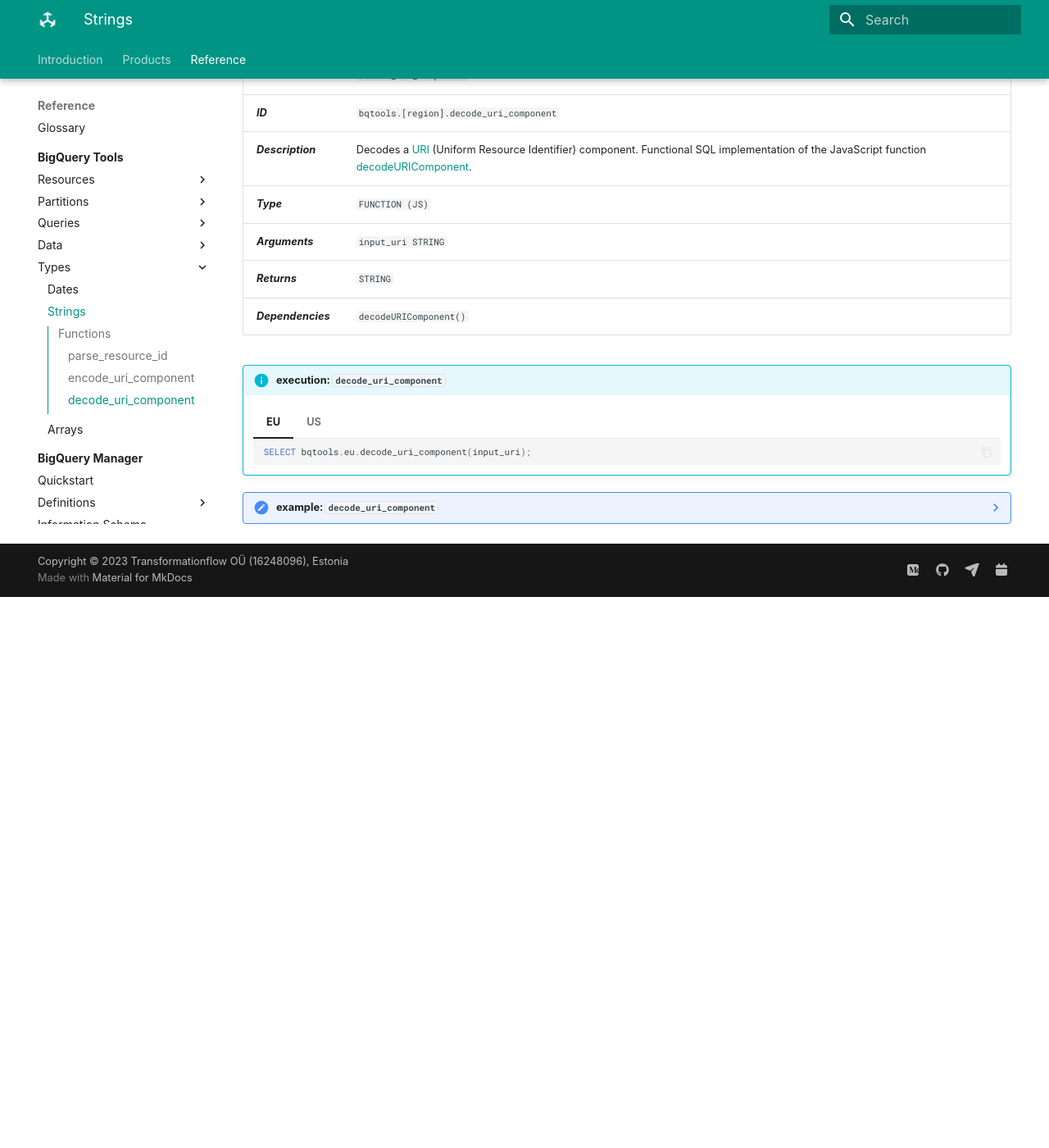
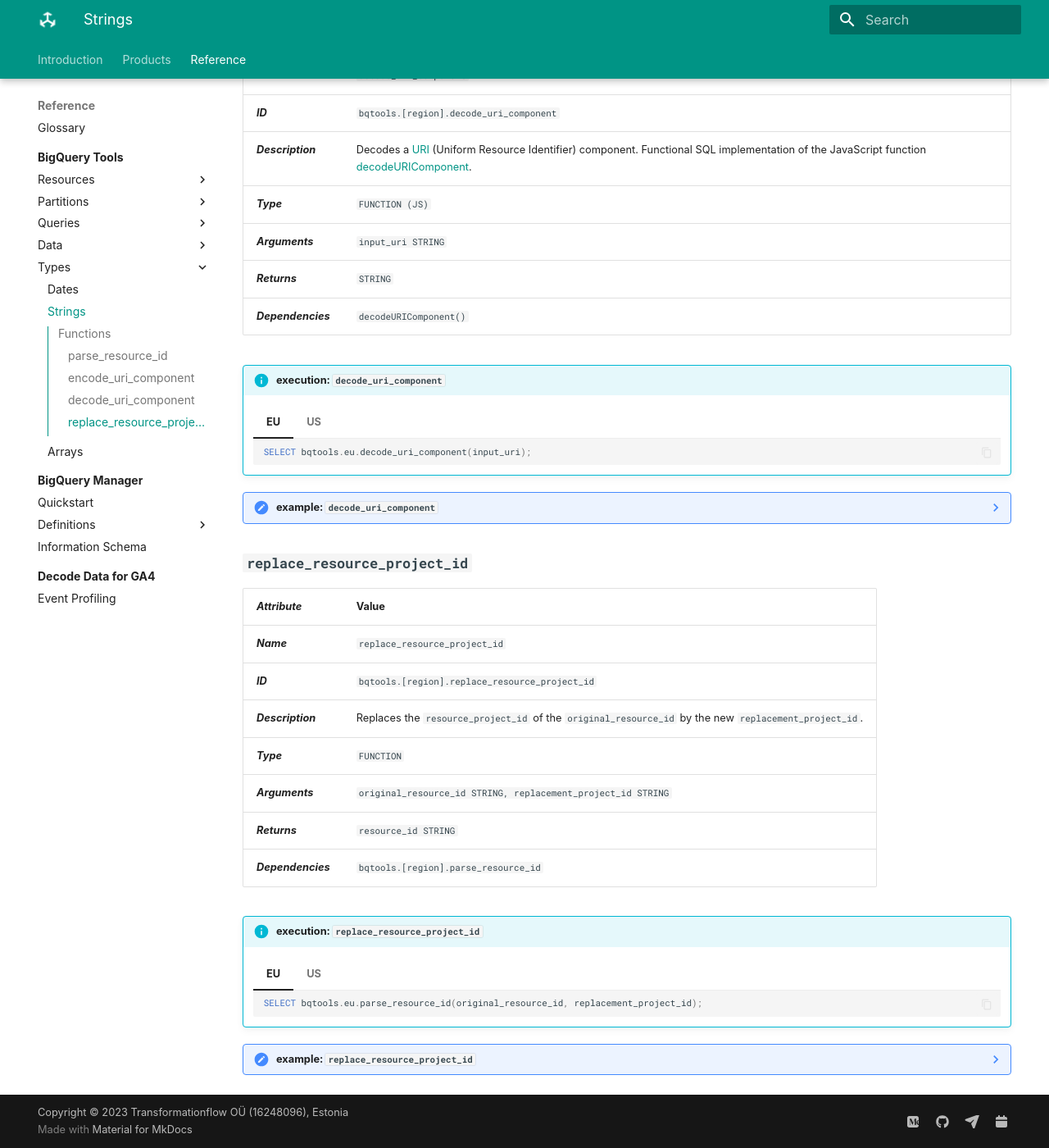
Before and after one commit to transformationflow/transformationflow.github.io, an MkDocs documentation site: the page built from docs/reference/bqtools/types/strings.md, in a window 1280 px wide and 1400 px high, scrolled down 1859 px. Shown: the whole window at 82% size. Built offline with MkDocs 1.6.1 and Material for MkDocs 9.7.7, drawn with Linux system fonts in a browser that asks for light colours; some web fonts are replaced; before the commit the page ends 2587 px from its top, so only the background shows below that.

Commit message:
Added replace_resource_project_id

````diff
--- a/docs/reference/bqtools/types/strings.md
+++ b/docs/reference/bqtools/types/strings.md
@@ -95,3 +95,41 @@
     ```sql
     response: "test?"
     ```
+
+## **`replace_resource_project_id`**
+_**Attribute**_ | Value
+--- | ---
+_**Name**_ | `replace_resource_project_id`
+_**ID**_ | `bqtools.[region].replace_resource_project_id`
+_**Description**_ | Replaces the `resource_project_id` of the `original_resource_id` by the new `replacement_project_id`.
+_**Type**_ | `FUNCTION`
+_**Arguments**_ | `original_resource_id STRING, replacement_project_id STRING`
+_**Returns**_ | `resource_id STRING`
+_**Dependencies**_ | `bqtools.[region].parse_resource_id`
+
+!!! info "execution: `replace_resource_project_id`"
+    === "EU"
+        ```sql
+        SELECT bqtools.eu.parse_resource_id(original_resource_id, replacement_project_id);
+        ```
+
+    === "US"
+        ```sql
+        CALL bqtools.us.parse_resource_id(original_resource_id, replacement_project_id);
+        ```
+
+??? note "example: `replace_resource_project_id`"
+
+    ```sql
+    DECLARE original_resource_id STRING;
+    DECLARE replacement_project_id STRING;
+
+    SET original_resource_id = "project_id.dataset_name.resource_name";
+    SET replacement_project_id = "new_project_id";
+
+    SELECT bqtools.eu.replace_resource_project_id(original_resource_id, replacement_project_id);
+    ```
+
+    ```sql
+    response: "new_project_id.dataset_name.resource_name"
+    ```
````
